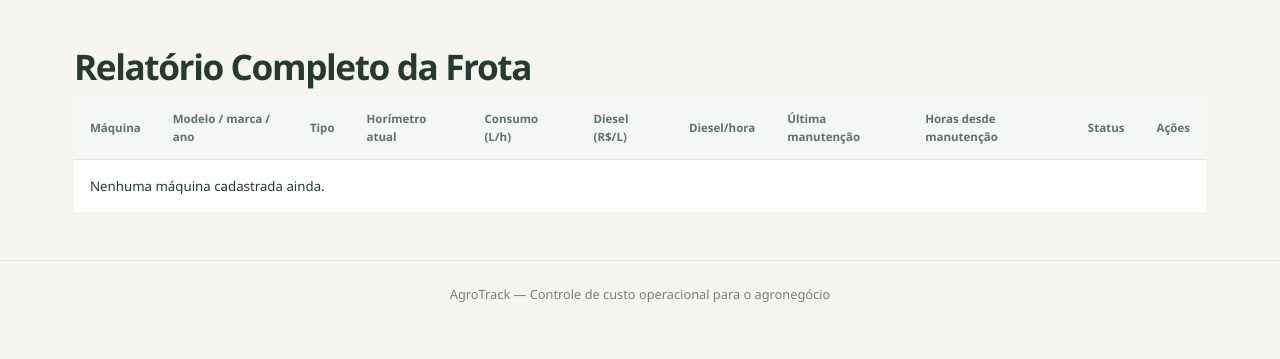
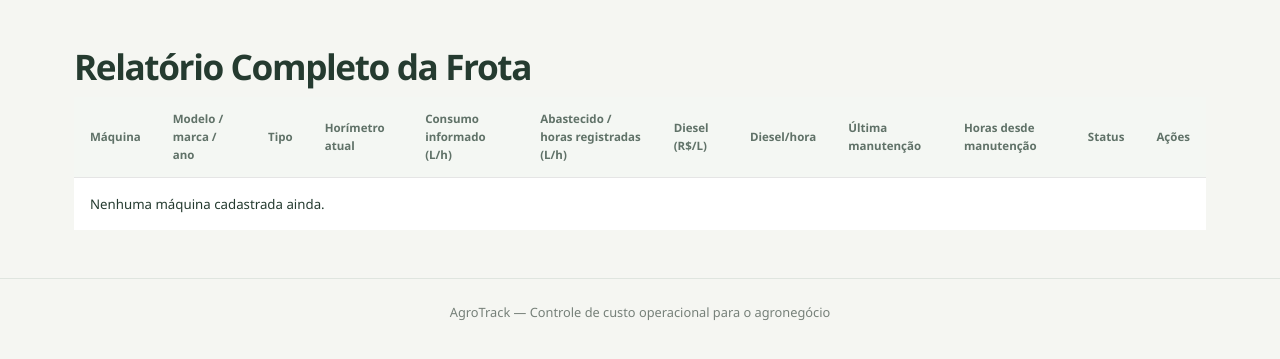
Before and after one commit to fabricio777666/AgroTrack, a Flask app: template templates/relatorio.html in a window 1280 px wide. Shown: the part 78-437 px from the top of the page. Run offline with Flask 3, Linux system fonts and the light colour scheme; the template is opened without the code that fills it, so the values that code supplies are empty.

Commit message:
Mostra litros abastecidos por hora registrada
Implementação assistida pelo Codex a pedido da equipe. Calcula a média por máquina e esclarece sua limitação.

```diff
--- a/app.py
+++ b/app.py
@@ -181,8 +181,12 @@ def cadastrar():
 @web.get('/relatorio')
 @exigir_perfil()
 def relatorio():
+    resumos = database.resumir_uso_fazenda()
     return render_template('relatorio.html', maquinas=[
-        calcular_indicadores(m) for m in database.listar_maquinas()])
+        {**calcular_indicadores(m),
+         'litros_por_hora_registrados': round(resumos[m['id']]['litros'] / resumos[m['id']]['horas'], 2)
+         if m['id'] in resumos and resumos[m['id']]['horas'] > 0 and resumos[m['id']]['litros'] > 0 else None}
+        for m in database.listar_maquinas()])
 
 
 @web.route('/editar/<int:maquina_id>', methods=['GET', 'POST'])
@@ -340,6 +344,7 @@ def diario(maquina_id):
     litros = sum(r['litros'] or 0 for r in registros)
     return render_template('diario.html', maquina=calcular_indicadores(maquina), registros=registros,
         horas=horas, gastos=gastos, litros=litros, custo_registrado=gastos / horas if horas else None,
+        litros_por_hora_registrados=litros / horas if horas and litros else None,
         valores=request.form if request.method == 'POST' else {}), status
 
 
--- a/templates/diario.html
+++ b/templates/diario.html
@@ -5,9 +5,11 @@
 <div class="cards">
     <div class="card"><span class="card-label">Horas lançadas</span><strong class="card-value">{{ '%.1f'|format(horas) }} h</strong></div>
     <div class="card"><span class="card-label">Abastecimentos</span><strong class="card-value">{{ '%.1f'|format(litros) }} L</strong></div>
+    <div class="card"><span class="card-label">Abastecido por hora registrada</span><strong class="card-value">{% if litros_por_hora_registrados is not none %}{{ '%.2f'|format(litros_por_hora_registrados) }} L/h{% else %}—{% endif %}</strong></div>
     <div class="card"><span class="card-label">Gastos registrados</span><strong class="card-value">R$ {{ '%.2f'|format(gastos) }}</strong></div>
 </div>
 <p class="subtitle">{% if custo_registrado is not none %}Gastos registrados / horas lançadas: <strong>R$ {{ '%.2f'|format(custo_registrado) }}/h</strong>.{% else %}Registre horas de operação para calcular os gastos por hora.{% endif %} Este indicador considera somente os lançamentos feitos aqui, sem depreciação ou mão de obra.</p>
+<p class="text-muted">Abastecido por hora é a soma dos litros lançados dividida pelas horas de operação lançadas nesta máquina. É uma média dos registros, não uma medição exata do combustível consumido: depende de abastecimentos e horas do mesmo período.</p>
 {% if maquina.alerta_manutencao %}<p class="mensagem erro" role="status">Manutenção necessária. Ao concluir o serviço, registre a manutenção para reiniciar a contagem no horímetro atual.</p>{% endif %}
 {% if maquina.manutencao_proxima %}<p class="mensagem aviso" role="status">Manutenção próxima: faltam {{ maquina.horas_restantes }} horas. Planeje o serviço antes de atingir o limite.</p>{% endif %}
 {% if usuario.perfil in ['admin', 'operador'] %}
--- a/templates/relatorio.html
+++ b/templates/relatorio.html
@@ -13,7 +13,8 @@
                 <th>Modelo / marca / ano</th>
                 <th>Tipo</th>
                 <th>Horímetro atual</th>
-                <th>Consumo (L/h)</th>
+                <th>Consumo informado (L/h)</th>
+                <th>Abastecido / horas registradas (L/h)</th>
                 <th>Diesel (R$/L)</th>
                 <th>Diesel/hora</th>
                 <th>Última manutenção</th>
@@ -31,6 +32,7 @@
                 <td>{{ m.tipo }}</td>
                 <td>{{ m.horimetro_atual }} h</td>
                 <td>{{ m.consumo_diesel_litros_hora }}</td>
+                <td>{% if m.litros_por_hora_registrados is not none %}{{ '%.2f'|format(m.litros_por_hora_registrados) }}{% else %}—{% endif %}</td>
                 <td>R$ {{ m.custo_diesel_litro }}</td>
                 <td>R$ {{ m.custo_hora }}</td>
                 <td>{{ m.ultima_manutencao_horimetro }} h</td>
@@ -59,7 +61,7 @@
             </tr>
             {% else %}
             <tr>
-                <td colspan="11">Nenhuma máquina cadastrada ainda.</td>
+                <td colspan="12">Nenhuma máquina cadastrada ainda.</td>
             </tr>
             {% endfor %}
         </tbody>
```
Also changed, not shown: database.py (+13 -0 lines), tests/test_app.py (+3 -0 lines), README.md.
